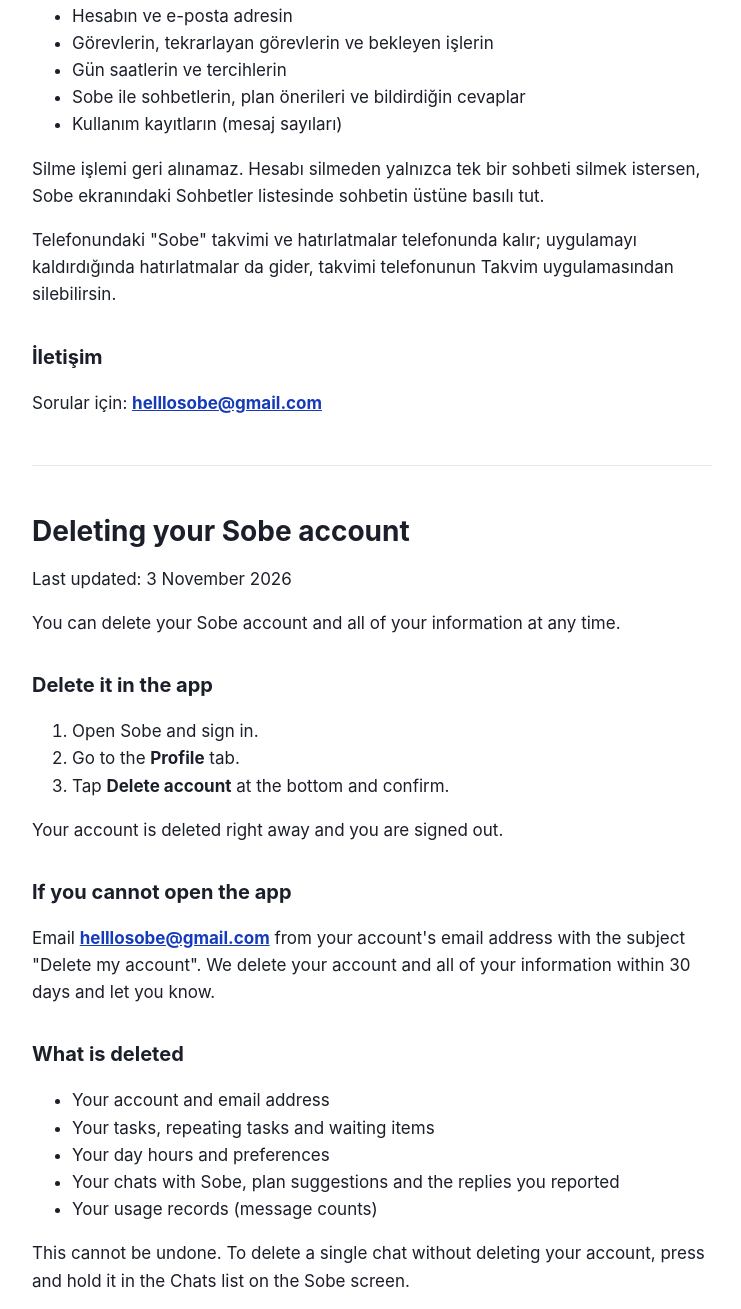
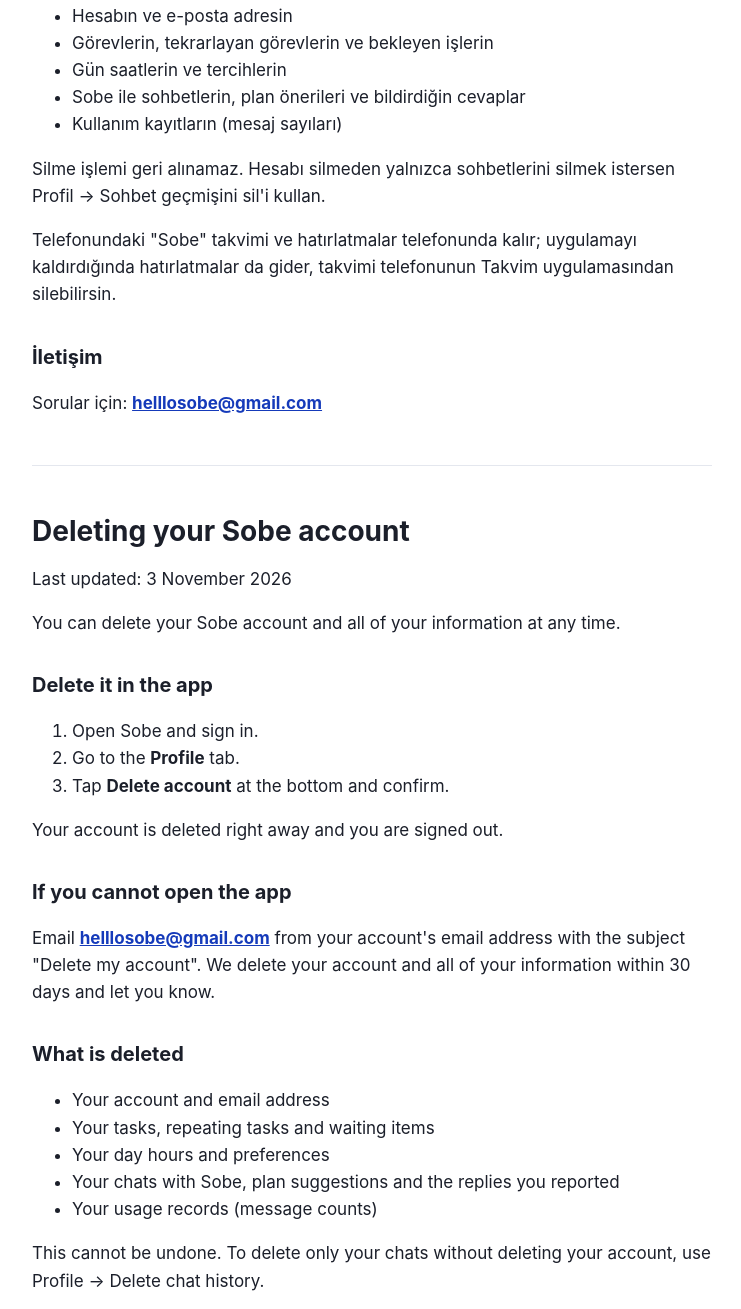
Before and after one commit to fefezey/sobe-legal, a plain HTML site: page delete-account.html in a window 1280 px wide. Shown: the part 651-1960 px from the top of the page, without its empty margins (268-1009 px from the left). Drawn offline with Linux system fonts and the light colour scheme.

Commit message:
Chats: delete all in Profile; history list removed

```diff
--- a/delete-account.html
+++ b/delete-account.html
@@ -42,7 +42,7 @@ hr { border: 0; border-top: 1px solid var(--line); margin: 48px 0; }
 <li>Sobe ile sohbetlerin, plan önerileri ve bildirdiğin cevaplar</li>
 <li>Kullanım kayıtların (mesaj sayıları)</li>
 </ul>
-<p>Silme işlemi geri alınamaz. Hesabı silmeden yalnızca tek bir sohbeti silmek istersen, Sobe ekranındaki Sohbetler listesinde sohbetin üstüne basılı tut.</p>
+<p>Silme işlemi geri alınamaz. Hesabı silmeden yalnızca sohbetlerini silmek istersen Profil → Sohbet geçmişini sil'i kullan.</p>
 <p>Telefonundaki &quot;Sobe&quot; takvimi ve hatırlatmalar telefonunda kalır; uygulamayı kaldırdığında hatırlatmalar da gider, takvimi telefonunun Takvim uygulamasından silebilirsin.</p>
 <h2>İletişim</h2>
 <p>Sorular için: <strong><a href="mailto:helllosobe@gmail.com">helllosobe@gmail.com</a></strong></p>
@@ -69,7 +69,7 @@ hr { border: 0; border-top: 1px solid var(--line); margin: 48px 0; }
 <li>Your chats with Sobe, plan suggestions and the replies you reported</li>
 <li>Your usage records (message counts)</li>
 </ul>
-<p>This cannot be undone. To delete a single chat without deleting your account, press and hold it in the Chats list on the Sobe screen.</p>
+<p>This cannot be undone. To delete only your chats without deleting your account, use Profile → Delete chat history.</p>
 <p>The &quot;Sobe&quot; calendar and reminders on your phone stay on your phone; reminders go when you remove the app, and you can delete the calendar in your phone's Calendar app.</p>
 <h2>Contact</h2>
 <p>Questions: <strong><a href="mailto:helllosobe@gmail.com">helllosobe@gmail.com</a></strong></p>
```
Also changed, not shown: privacy.html (+2 -2 lines).
